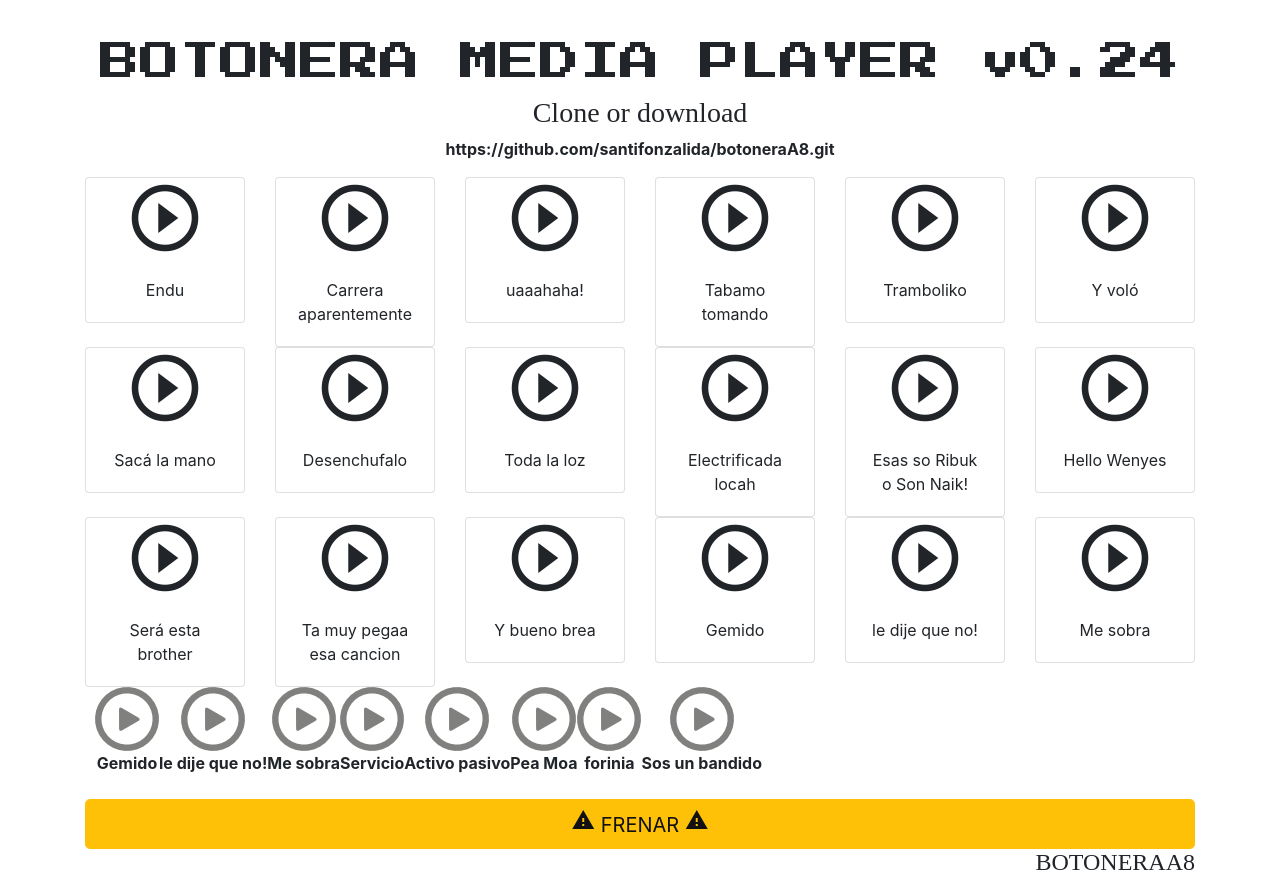
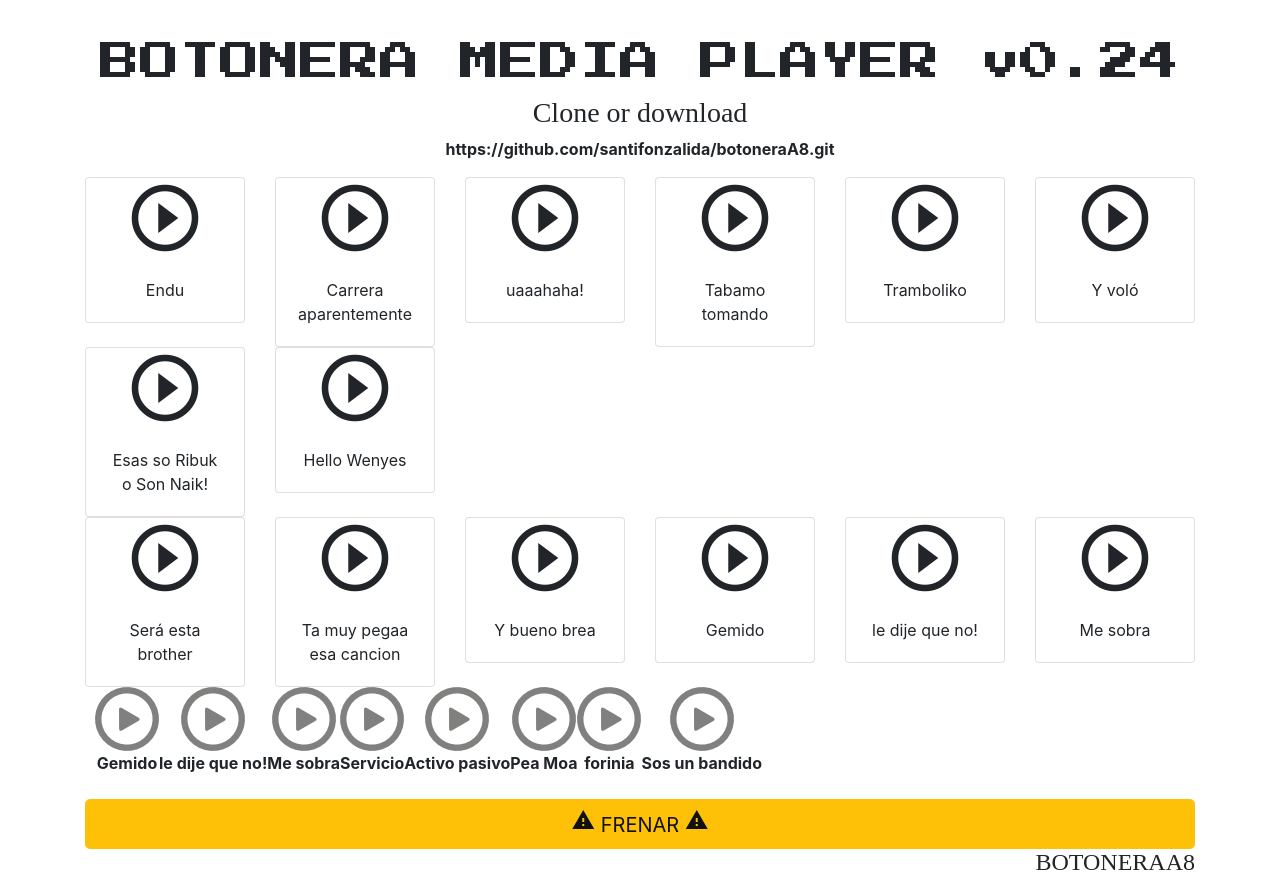
Before and after one commit to santifonzalida/botoneraA8, an Angular app: page /#/home in a window 1280 px wide. Built offline with nearby package versions, Linux system fonts and the light colour scheme; a web font is replaced by a local one.

Commit message:
indentacion y se sacan los de fort que no estaban

```diff
--- a/src/app/components/home/home.component.html
+++ b/src/app/components/home/home.component.html
@@ -63,38 +63,6 @@
   <div class="row">
     <div class="col-sm-2" style="cursor: pointer;">
       <div class="card">
-        <i class="material-icons card-img-top text-center" style="font-size: 80px;" (click)="play('sacalamano')">play_circle_outline</i>
-        <div class="card-body">
-          <p class="card-text text-center">Sacá la mano</p>
-        </div>
-      </div>
-    </div>
-    <div class="col-sm-2" style="cursor: pointer;">
-      <div class="card">
-        <i class="material-icons card-img-top text-center" style="font-size: 80px;" (click)="play('desenchufalo')">play_circle_outline</i>
-        <div class="card-body">
-          <p class="card-text text-center">Desenchufalo</p>
-        </div>
-      </div>
-    </div>
-    <div class="col-sm-2" style="cursor: pointer;">
-      <div class="card">
-        <i class="material-icons card-img-top text-center" style="font-size: 80px;" (click)="play('todalaloz')">play_circle_outline</i>
-        <div class="card-body">
-          <p class="card-text text-center">Toda la loz</p>
-        </div>
-      </div>
-    </div>
-    <div class="col-sm-2" style="cursor: pointer;">
-      <div class="card">
-        <i class="material-icons card-img-top text-center" style="font-size: 80px;" (click)="play('electrificada')">play_circle_outline</i>
-        <div class="card-body">
-          <p class="card-text text-center">Electrificada locah</p>
-        </div>
-      </div>
-    </div>
-    <div class="col-sm-2" style="cursor: pointer;">
-      <div class="card">
         <i class="material-icons card-img-top text-center" style="font-size: 80px;" (click)="play('sonRibukOSonNaik')">play_circle_outline</i>
         <div class="card-body">
           <p class="card-text text-center">Esas so Ribuk o Son Naik!</p>
@@ -110,8 +78,6 @@
       </div>
     </div>
   </div>
-
-
   <div class="row">
     <div class="col-sm-2" style="cursor: pointer;">
       <div class="card">
@@ -170,7 +136,6 @@
                 <img src="../assets/img/play-button.png" alt="boton">
                 <p class="text-center"><strong>Gemido</strong></p>
               </label>
-
 	      <label class="text-center" (click)="play('ledijeNo')">
               <img src="../assets/img/play-button.png" alt="boton">
               <p class="text-center"><strong>le dije que no!</strong></p>
```
Also changed, not shown: src/app/components/home/home.component.ts (indentation only). Lines whose indentation alone changed are shown as unchanged.
